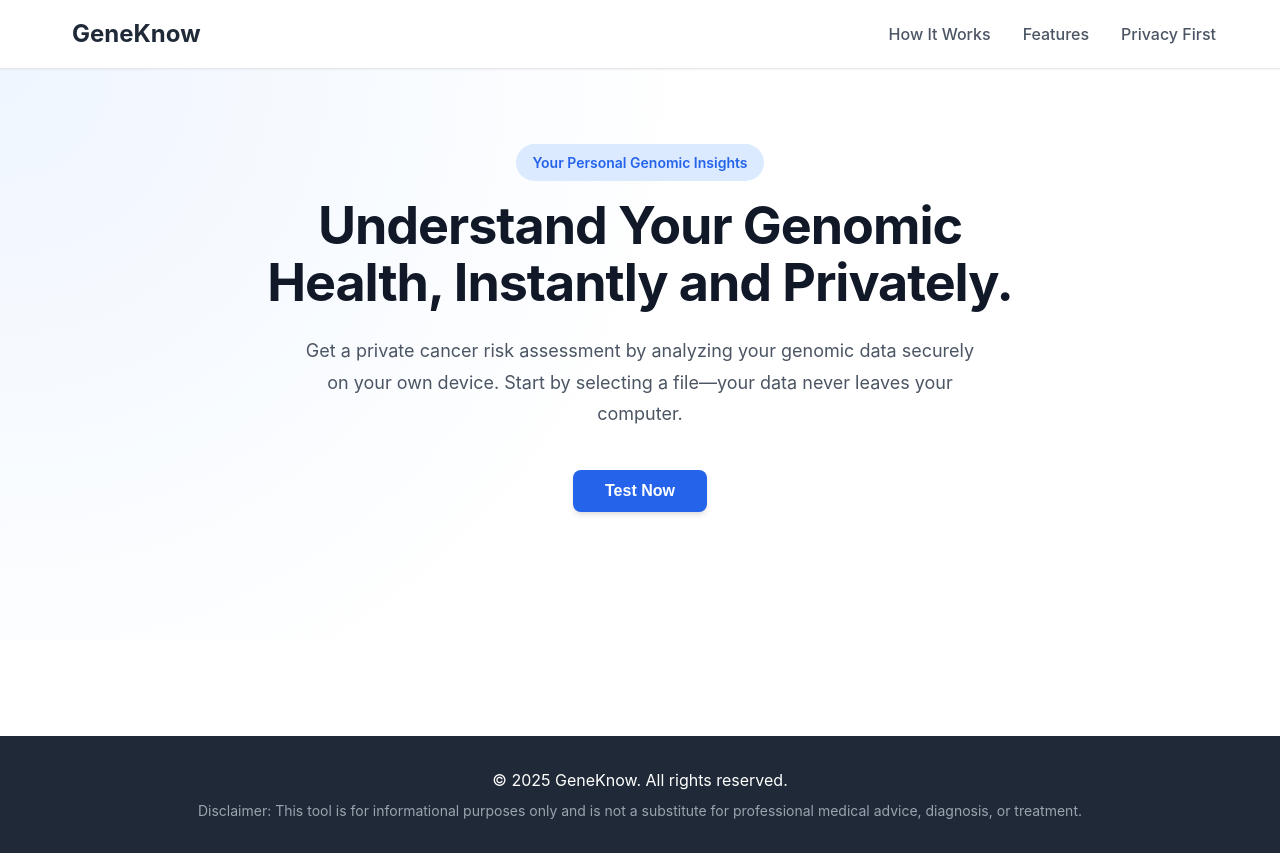
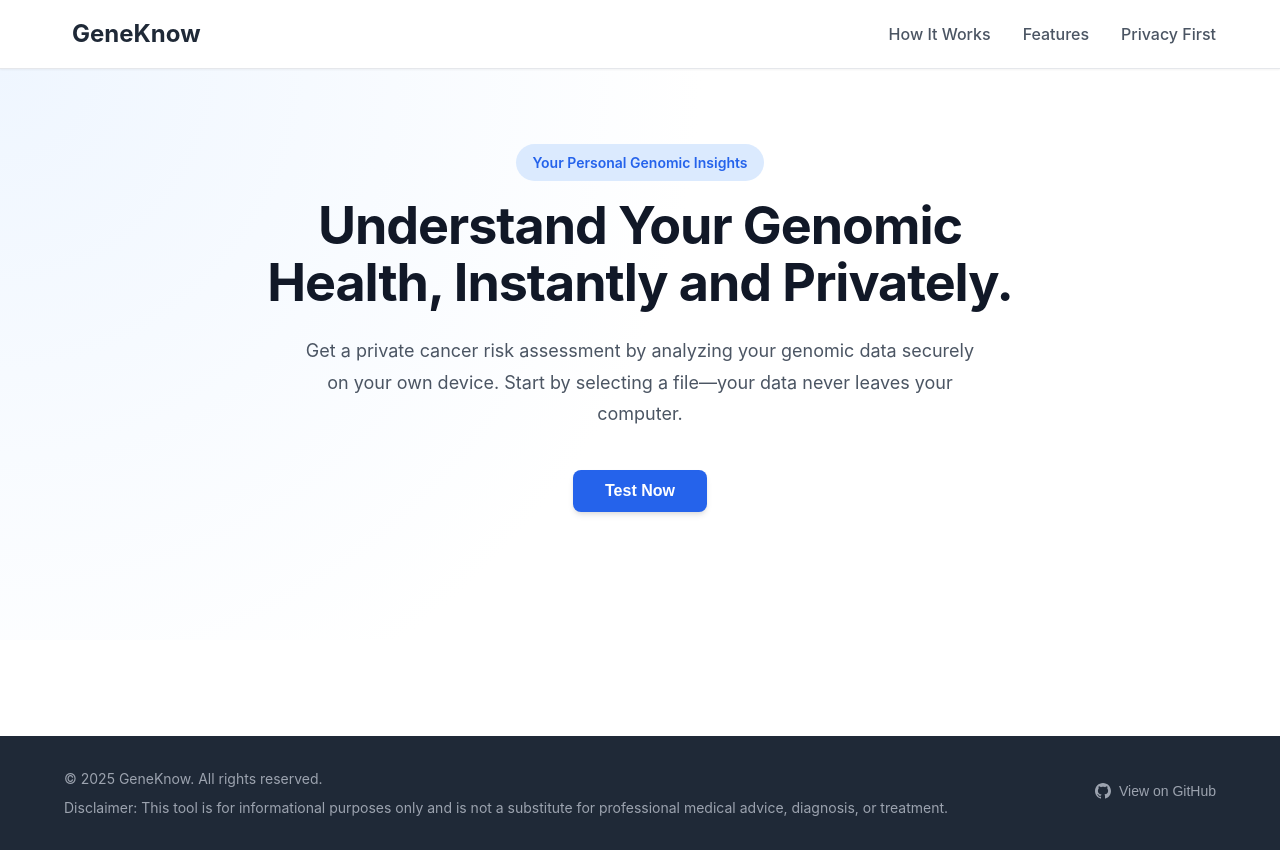
Before and after one commit to astrogirlnim/GeneKnow, a React (Vite) app in the folder desktop/ui/: page / in a window 1280 px wide. Built offline with nearby package versions, Linux system fonts and the light colour scheme; no server answers.

Commit message:
github logo

```diff
--- a/desktop/ui/src/components/Layout.tsx
+++ b/desktop/ui/src/components/Layout.tsx
@@ -1,5 +1,6 @@
 import type { ReactNode, FC } from 'react'
 import { Link } from 'react-router-dom'
+import { invoke } from '@tauri-apps/api/core'
 
 const GeneKnowLogo = () => (
   <svg className="w-8 h-8" style={{ color: '#0066cc' }} viewBox="0 0 240 240" fill="none" xmlns="http://www.w3.org/2000/svg">
@@ -98,12 +99,75 @@
 )
 
 const Footer = () => (
-  <footer style={{ background: 'var(--gray-800)', color: '#FFFFFF', padding: '2rem 0', textAlign: 'center' }}>
+  <footer style={{ background: 'var(--gray-800)', color: '#FFFFFF', padding: '2rem 0' }}>
     <div style={{ maxWidth: '1200px', margin: '0 auto', padding: '0 1.5rem' }}>
-      <p>&copy; 2025 GeneKnow. All rights reserved.</p>
-      <p style={{ fontSize: '0.875rem', color: 'var(--gray-400)', marginTop: '0.5rem' }}>
-        Disclaimer: This tool is for informational purposes only and is not a substitute for professional medical advice, diagnosis, or treatment.
-      </p>
+      {/* Row with copyright & disclaimer on left and GitHub button on right */}
+      <div style={{
+        display: 'flex',
+        justifyContent: 'space-between',
+        alignItems: 'center',
+        flexWrap: 'wrap',
+        gap: '1rem'
+      }}>
+        {/* Copyright & Disclaimer - left side */}
+        <div style={{ flex: '1', minWidth: '300px' }}>
+          <p style={{
+            fontSize: '0.875rem',
+            color: 'var(--gray-400)',
+            margin: '0 0 0.5rem 0',
+            textAlign: 'left'
+          }}>
+            &copy; 2025 GeneKnow. All rights reserved.
+          </p>
+          <p style={{
+            fontSize: '0.875rem',
+            color: 'var(--gray-400)',
+            margin: 0,
+            textAlign: 'left'
+          }}>
+            Disclaimer: This tool is for informational purposes only and is not a substitute for professional medical advice, diagnosis, or treatment.
+          </p>
+        </div>
+
+        {/* GitHub Link - right side */}
+        <div style={{ flexShrink: 0 }}>
+          <button
+            onClick={async () => {
+              try {
+                await invoke('plugin:shell|open', {
+                  path: 'https://github.com/astrogirlnim/GeneKnow'
+                });
+              } catch (error) {
+                console.error('Failed to open GitHub link:', error);
+              }
+            }}
+            style={{
+              display: 'inline-flex',
+              alignItems: 'center',
+              gap: '0.5rem',
+              color: 'var(--gray-400)',
+              background: 'none',
+              border: 'none',
+              padding: '0',
+              cursor: 'pointer',
+              fontSize: '0.875rem',
+              fontWeight: '400',
+              transition: 'color 200ms ease'
+            }}
+            onMouseEnter={(e) => {
+              e.currentTarget.style.color = '#FFFFFF';
+            }}
+            onMouseLeave={(e) => {
+              e.currentTarget.style.color = 'var(--gray-400)';
+            }}
+          >
+            <svg width="16" height="16" viewBox="0 0 24 24" fill="currentColor">
+              <path d="M12 0c-6.626 0-12 5.373-12 12 0 5.302 3.438 9.8 8.207 11.387.599.111.793-.261.793-.577v-2.234c-3.338.726-4.033-1.416-4.033-1.416-.546-1.387-1.333-1.756-1.333-1.756-1.089-.745.083-.729.083-.729 1.205.084 1.839 1.237 1.839 1.237 1.07 1.834 2.807 1.304 3.492.997.107-.775.418-1.305.762-1.604-2.665-.305-5.467-1.334-5.467-5.931 0-1.311.469-2.381 1.236-3.221-.124-.303-.535-1.524.117-3.176 0 0 1.008-.322 3.301 1.23.957-.266 1.983-.399 3.003-.404 1.02.005 2.047.138 3.006.404 2.291-1.552 3.297-1.23 3.297-1.23.653 1.653.242 2.874.118 3.176.77.84 1.235 1.911 1.235 3.221 0 4.609-2.807 5.624-5.479 5.921.43.372.823 1.102.823 2.222v3.293c0 .319.192.694.801.576 4.765-1.589 8.199-6.086 8.199-11.386 0-6.627-5.373-12-12-12z"/>
+            </svg>
+            View on GitHub
+          </button>
+        </div>
+      </div>
     </div>
   </footer>
 )
```
Also changed, not shown: 1 other file (tests, documents, lock files or other folders).
